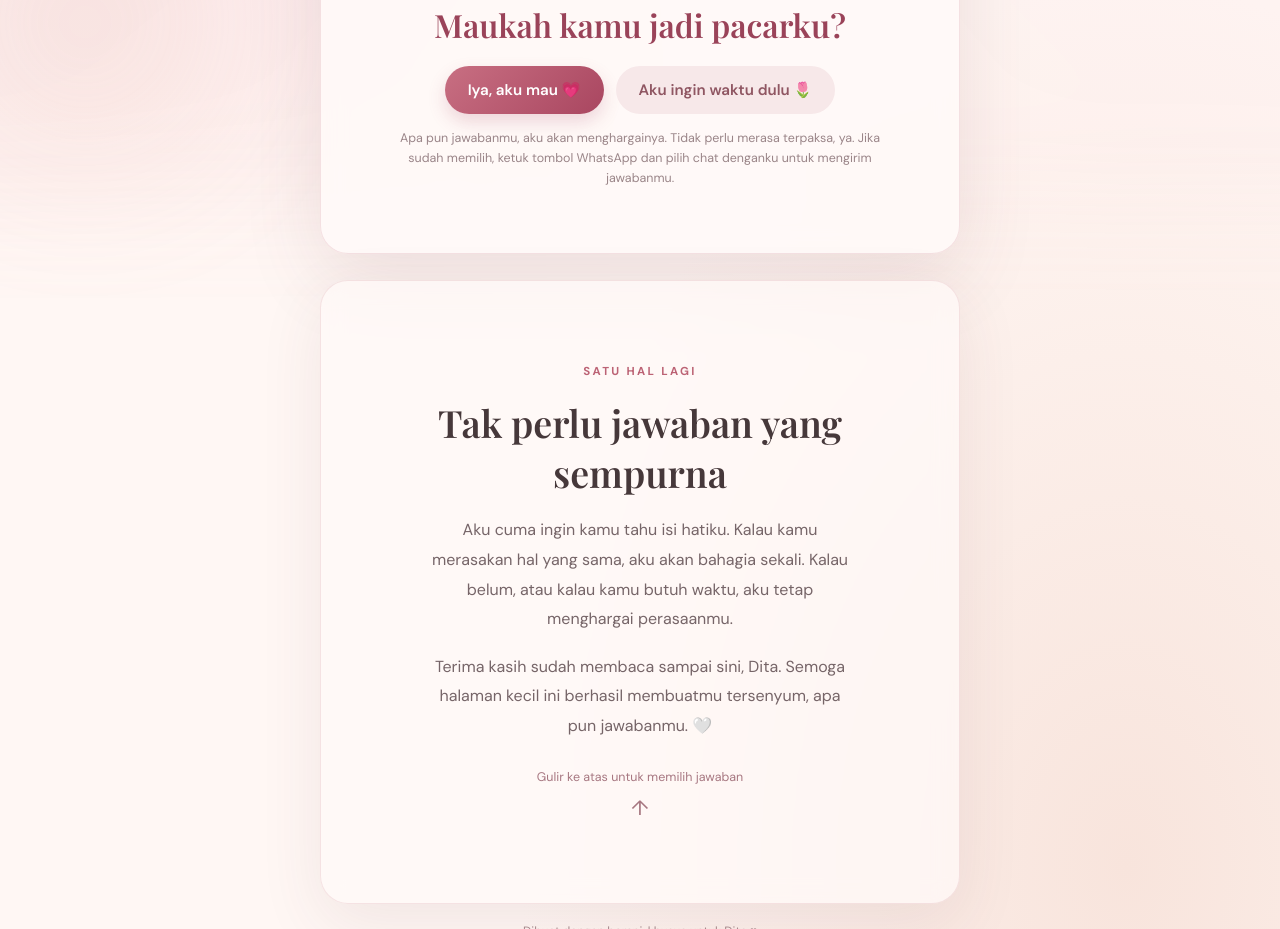
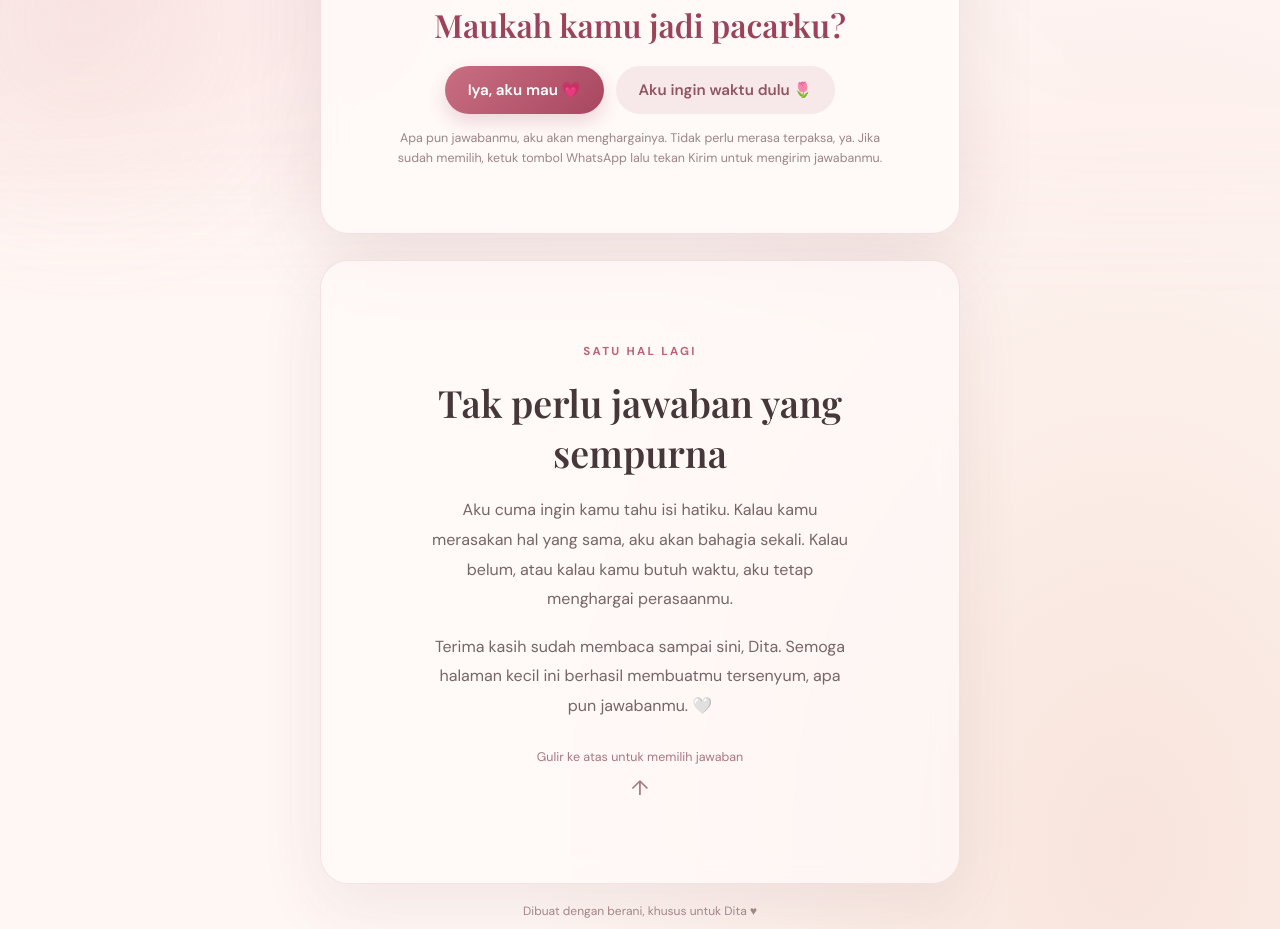
Before and after one commit to Sharky2212/lovedita, a plain HTML site: page index.html in a window 1280 px wide. Shown: the part 778-1707 px from the top of the page. Drawn offline with nearby package versions, Linux system fonts and the light colour scheme.

Commit message:
Clarify direct WhatsApp send instructions

```diff
--- a/index.html
+++ b/index.html
@@ -76,7 +76,7 @@
       </div>
       <p class="response" id="response" role="status" aria-live="polite"></p>
       <button class="send" id="send" type="button">Kirim jawabanku lewat WhatsApp <span aria-hidden="true">↗</span></button>
-      <p class="hint">Apa pun jawabanmu, aku akan menghargainya. Tidak perlu merasa terpaksa, ya. Jika sudah memilih, ketuk tombol WhatsApp dan pilih chat denganku untuk mengirim jawabanmu.</p>
+      <p class="hint">Apa pun jawabanmu, aku akan menghargainya. Tidak perlu merasa terpaksa, ya. Jika sudah memilih, ketuk tombol WhatsApp lalu tekan Kirim untuk mengirim jawabanmu.</p>
     </section>
     <section class="story" aria-labelledby="story-title">
       <p class="story-label reveal">Satu hal lagi</p>
```
